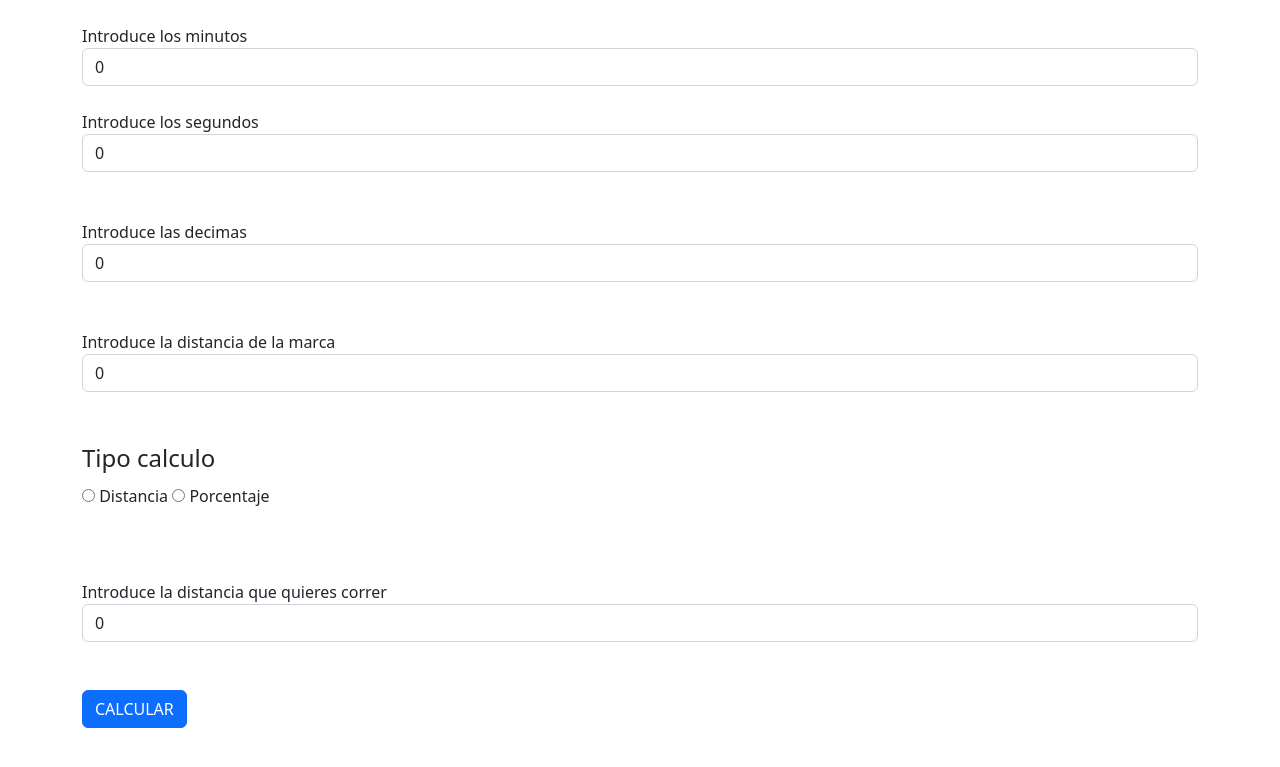
After one commit to carlosgutfer/web_atletismo, a Flask app: page /calculate in a window 1280 px wide. The commit adds this page. Shown: the top 767 px of the page. Run offline with Flask 3, Linux system fonts and the light colour scheme; the visitor is signed in with stand-in values (Sample User, id 1); some libraries are stand-ins or nearby versions.

Commit message:
[ADD] Add new calculator

```diff
--- a/webside/__init__.py
+++ b/webside/__init__.py
@@ -20,12 +20,14 @@ def create_app():
     from .test import test
     from .technification import technification
     from .moods import moods
+    from .calculadora import calculate
 
     app.register_blueprint(moods, url_prefix='/')
     app.register_blueprint(technification, url_prefix= '/')
     app.register_blueprint(views, url_prefix= '/')
     app.register_blueprint(marks, url_prefix='/')
     app.register_blueprint(test, url_prefix='/')
+    app.register_blueprint(calculate, url_prefix='/')
 
     create_database(app)
 
--- /dev/null
+++ b/webside/calculadora.py
@@ -0,0 +1,26 @@
+from flask import Blueprint, render_template, request
+from flask_login import  login_required, current_user
+
+calculate = Blueprint('calculate', __name__)
+
+@calculate.route('/calculate', methods=['POST', 'GET'])
+@login_required
+def calculate_view():
+    if request.method == 'POST':
+        type = request.form.get('tipo')
+        min = request.form.get('minutos')
+        seg = request.form.get('segundos')
+        dec = request.form.get('decimas')
+        mark = request.form.get('current_mark')
+        goal_mark = request.form.get('goal_mark')
+        total_time = int(min) * 60 + int(seg) + int(dec) // 10
+        if type == 'Porcentaje':
+            goal_mark = total_time * float(goal_mark)
+        else:
+            goal_mark = int(goal_mark)
+            mark = total_time / int(mark)
+            goal_mark *= mark
+        final_min = goal_mark // 60
+        final_seg = goal_mark % 60
+        return render_template("calculate.html", User_register=current_user, min = int(final_min), seg = final_seg)
+    return render_template("calculate.html", User_register=current_user)
--- a/webside/templates/base.html
+++ b/webside/templates/base.html
@@ -81,6 +81,14 @@
               <a class="dropdown-item" href="/estadillos">CREAR NUEVO ESTADILLO</a>
             </div>
           </li>
+          <li class="nav-item dropdown">
+            <a class="nav-link dropdown-toggle" href="#" role="button" data-toggle="dropdown" aria-haspopup="true" aria-expanded="false" style="padding: 10px;">
+              CALCULADORA DE TIEMPOS
+            </a>
+            <div class="dropdown-menu" aria-labelledby="navbarDropdown">
+              <a class="dropdown-item" href="/calculate">CALCULAR TIEMPOS</a>
+            </div>
+          </li>
           {% if User_register.admin %}
           <li class="nav-item dropdown">
             <a class="nav-link dropdown-toggle" href="#" role="button" data-toggle="dropdown" aria-haspopup="true" aria-expanded="false" style="padding: 10px;">
--- /dev/null
+++ b/webside/templates/calculate.html
@@ -0,0 +1,76 @@
+{% extends "base.html" %} {% block title %}Sign Up{% endblock %} {% block
+    content %}
+    <html>
+
+        <head>
+           <link rel="stylesheet" href="../CSS/mystyle.css">
+            <title>FILTRADO COCHES PARA JE Y JI </title>
+            <script src="https://cdn.jsdelivr.net/npm/chart.js@3.8.0/dist/chart.min.js"></script>
+            <script type="text/javascript" src="https://cdn.jsdelivr.net/jquery/latest/jquery.min.js"></script>
+            <script type="text/javascript" src="https://cdn.jsdelivr.net/momentjs/latest/moment.min.js"></script>
+            <script type="text/javascript" src="https://cdn.jsdelivr.net/npm/daterangepicker/daterangepicker.min.js"></script>
+            <link rel="stylesheet" type="text/css" href="https://cdn.jsdelivr.net/npm/daterangepicker/daterangepicker.css" />
+        </head>
+
+        <body>
+            <form method = "POST" >
+               <fieldset id="calculate">
+                <br>
+				<label for="pieceset_idname">Introduce los minutos </label>
+				<input type="text" class="form-control" id = "minutos" name = "minutos" value = 0 />
+				<br>
+				<label for="pieceset_idname">Introduce los segundos </label>
+				<input type="text" class="form-control" id = "segundos" name = "segundos" value = 0 />
+				<br>
+                <br>
+				<label for="pieceset_idname">Introduce las decimas </label>
+				<input type="text" class="form-control" id = "decimas" name = "decimas" value = 0 />
+				<br>
+                <br>
+				<label for="pieceset_idname">Introduce la distancia de la marca </label>
+				<input type="text" class="form-control" id = "current_mark" name = "current_mark" value = 0 />
+				<br>
+                <br>
+                <fieldset>
+                    <legend>Tipo calculo</legend>
+                      <input type="radio" id="distancia" name="tipo" value="Distancia" onchange="cambiarTipo()">
+                      <label for="distancia">Distancia</label>
+                      <input type="radio" id="porcentaje" name="tipo" value="Porcentaje" onchange="cambiarTipo()">
+                      <label for="porcentaje">Porcentaje</label>
+                </fieldset><br>
+                <br>
+                <br>
+				<label for="pieceset_idname" id = "lable_type">Introduce la distancia que quieres correr </label>
+				<input type="text" class="form-control" id = "goal_mark" name = "goal_mark" value = 0 />
+				<br>
+                <br>
+                <button class="btn btn-primary">CALCULAR</button>
+                <br>
+                <br>
+                {%if min or seg %}
+                <div class="border border-dark" style="padding: 20px;">
+                    <h1> RITMO OBJETIVO </h1>
+                    <p>{{min}}:{{seg}}</p>
+                {% endif %}
+
+            </div>
+	        </form>
+        </body>
+        <script>
+
+            function cambiarTipo() {
+            var tipoSeleccionado = document.querySelector('input[name="tipo"]:checked').value;
+            if (tipoSeleccionado) {
+                if (tipoSeleccionado == "Distancia") {
+                    document.getElementById("lable_type").innerHTML = "Introduce la distancia que quieres correr";
+                } else if (tipoSeleccionado == "Porcentaje") {
+                    document.getElementById("lable_type").innerHTML = "Introduce el porcentaje en formato decimal (ejem 80% = 1.2)";
+                }
+            }
+
+            }
+            </script>
+    </html>
+
+
+    {% endblock %}
```
